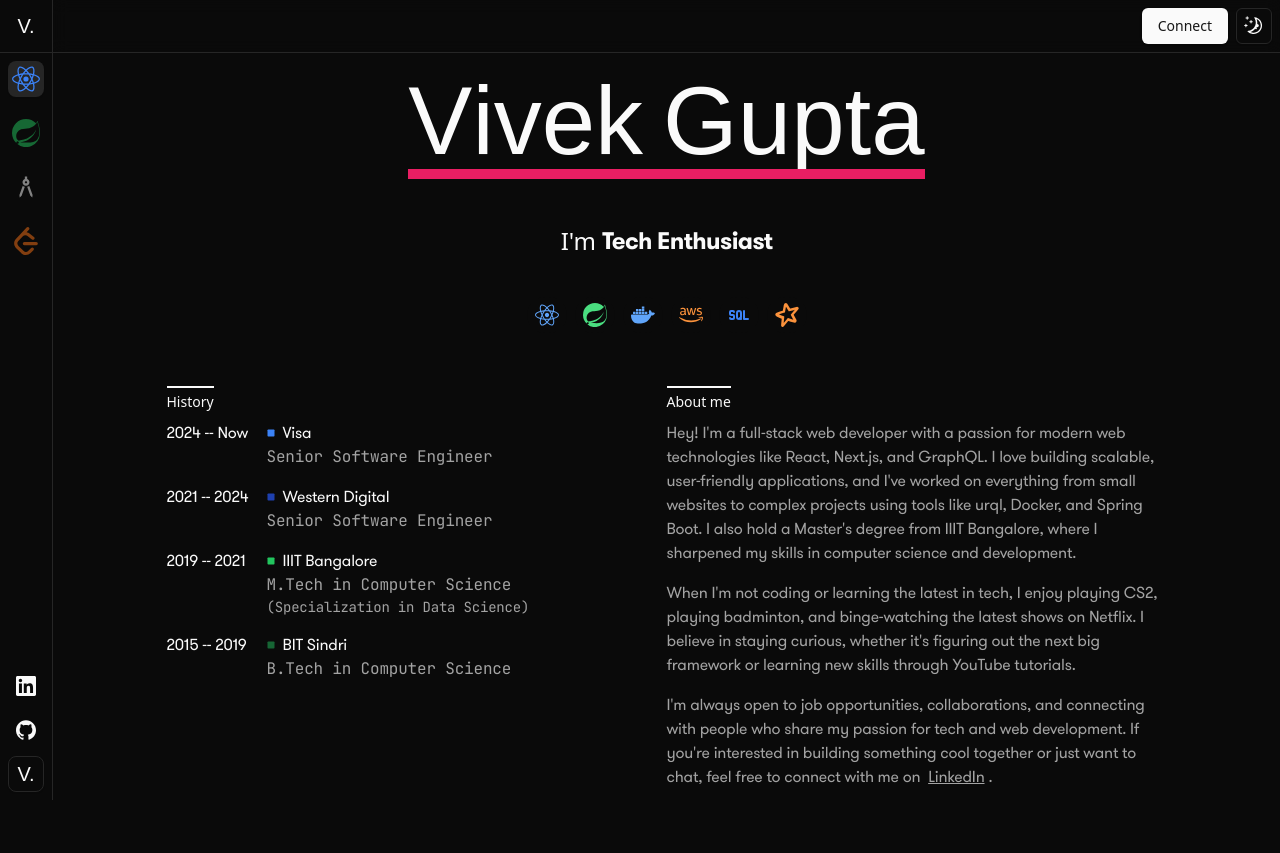
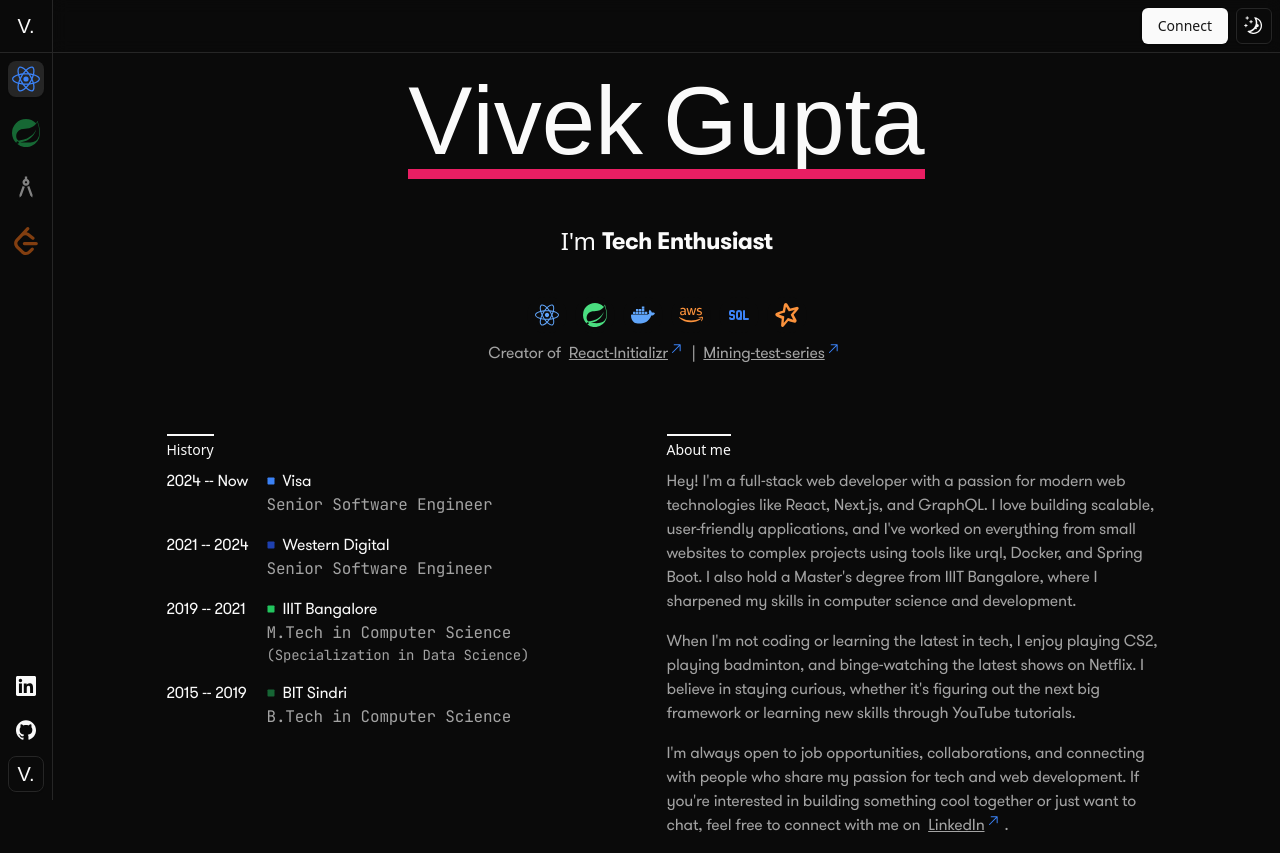
Before and after one commit to VivekGupta137/techblog, a Next.js app: page / in a window 1280 px wide. Before the commit the page ends 805 px from the top, so only its background shows below. Built offline with nearby package versions, Linux system fonts and the light colour scheme; a web font is replaced by a local one.

Commit message:
added enhancements for link

```diff
--- a/src/app/(main)/page.mdx
+++ b/src/app/(main)/page.mdx
@@ -48,7 +48,9 @@
         </div>
     </div> */}
 <MiniSkills />
-
+    <div className="flex justify-center">
+        Creator of [React-Initializr](https://react-initializr.vercel.app/) | [Mining-test-series](https://www.gate.mining.examtestseries.com/)
+    </div>
 </div>
 
 <div className="flex justify-center flex-wrap px-2">
@@ -56,6 +58,7 @@
         #### History
 
         <MyHistory />
+
     </div>
     <div className="basis-[500px]">
         #### About me
@@ -65,7 +68,4 @@
 
         I&apos;m always open to job opportunities, collaborations, and connecting with people who share my passion for tech and web development. If you&apos;re interested in building something cool together or just want to chat, feel free to connect with me on [LinkedIn](https://www.linkedin.com/in/vivek-gupta137/).
     </div>
-
-
-
 </div>
--- a/src/mdx-components.tsx
+++ b/src/mdx-components.tsx
@@ -2,13 +2,12 @@
 import Image, { ImageProps } from "next/image";
 import Link from "next/link";
 import { Table, TableBody, TableCell, TableHead, TableHeader, TableRow } from "./components/ui/table";
+import { GoArrowUpRight } from "react-icons/go";
 
 export function useMDXComponents(components: MDXComponents): MDXComponents {
   return {
     h1: ({ children }) => (
-      <h1 className="text-4xl text-primary font-gt-bold ">
-        {children}
-      </h1>
+      <h1 className="text-4xl text-primary font-gt-bold ">{children}</h1>
     ),
     h2: ({ children }) => (
       <h2 className="font-heading mt-12 scroll-m-20 border-b pb-2 text-2xl font-semibold tracking-tight first:mt-0 font-gt-bold">
@@ -31,19 +30,29 @@
     ),
 
     p: ({ children }) => (
-      <p className="dark:text-muted-foreground mt-2 mb-4 font-gt-reg">{children}</p>
+      <p className="dark:text-muted-foreground mt-2 mb-4 font-gt-reg">
+        {children}
+      </p>
     ),
     a: ({ children, href }) => (
-      <Link
-        className="text-primary underline dark:text-muted-foreground dark:hover:bg-[#212121] hover:bg-gray-200 px-1 rounded-sm transition-all duration-300"
-        href={href as string}
-      >
+        <Link
+          className=" inline-flex group text-primary underline dark:text-muted-foreground dark:hover:bg-[#212121] group-hover:bg-gray-200 px-1 rounded-sm transition-all duration-300"
+          href={href as string}
+        >
+          {children} <GoArrowUpRight className="inline-block size-4 text-blue-500 group-hover:text-green-500" />
+        </Link>
+    ),
+    ul: ({ children }) => (
+      <ul className="list-disc ml-6 dark:text-muted-foreground font-gt-reg">
         {children}
-      </Link>
+      </ul>
     ),
-    ul: ({ children }) => <ul className="list-disc ml-6 dark:text-muted-foreground font-gt-reg">{children}</ul>,
-    strong: ({ children }) => <strong className="font-gt-bold">{children}</strong>,
-    table: ({ children }) => <Table className="w-full rounded-md">{children}</Table>,
+    strong: ({ children }) => (
+      <strong className="font-gt-bold">{children}</strong>
+    ),
+    table: ({ children }) => (
+      <Table className="w-full rounded-md">{children}</Table>
+    ),
     thead: ({ children }) => <TableHeader>{children}</TableHeader>,
     tbody: ({ children }) => <TableBody>{children}</TableBody>,
     th: ({ children }) => <TableHead>{children}</TableHead>,
```
Lines whose indentation alone changed are shown as unchanged.
